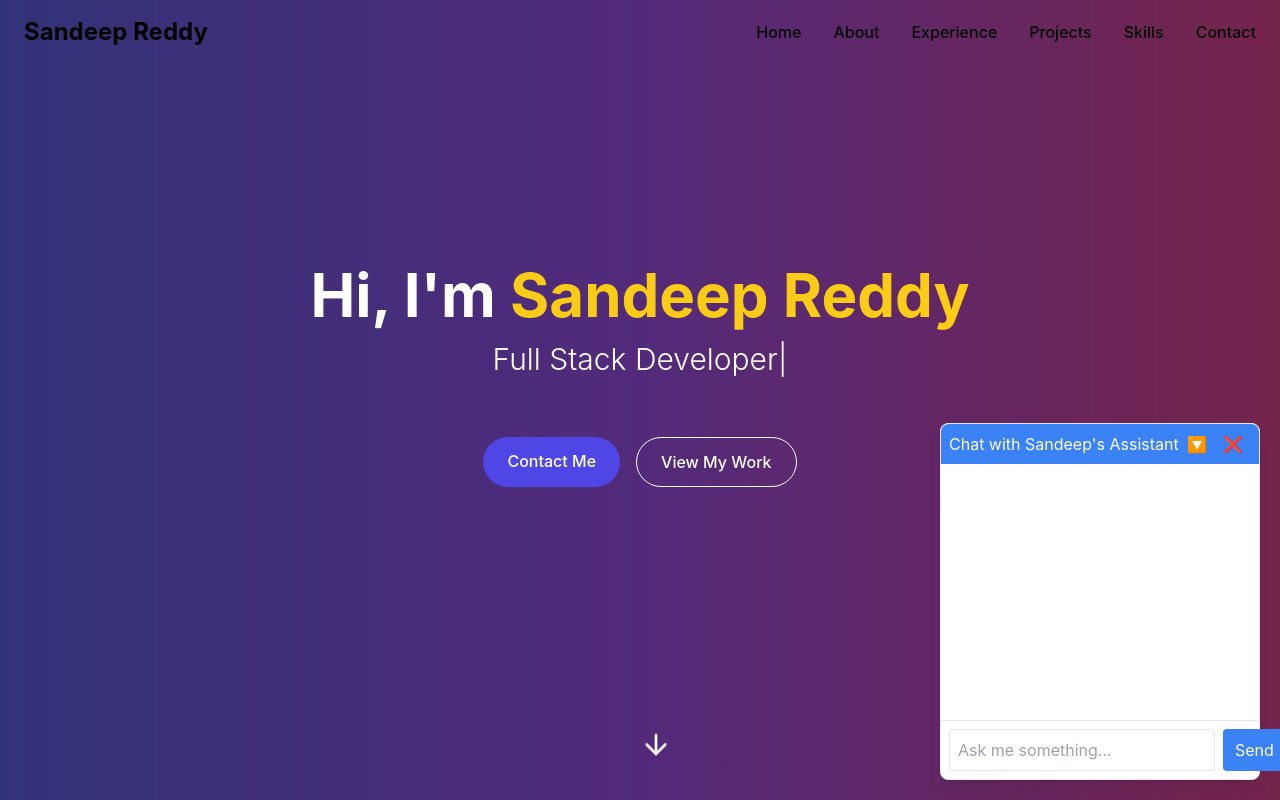
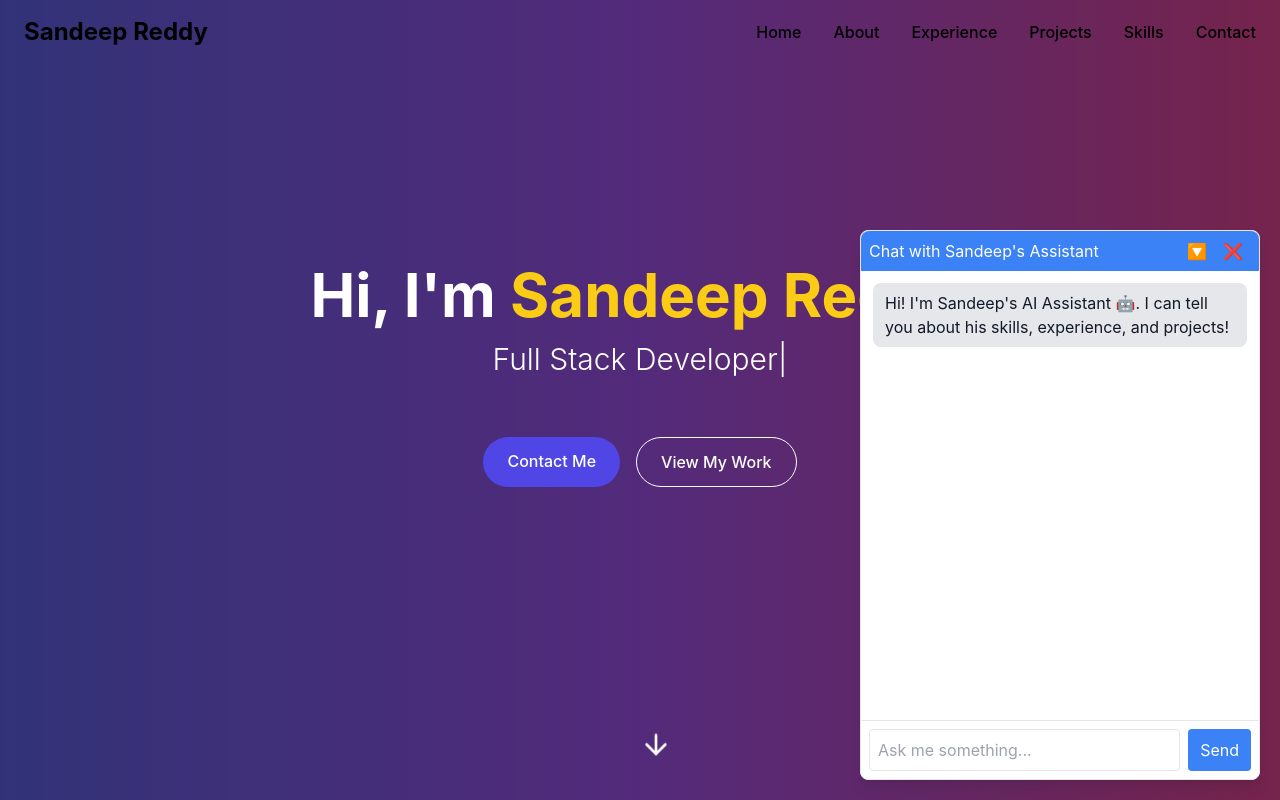
Before and after one commit to Sandeep3899/Portfolio, a React (Vite) app: page / in a window 1280 px wide. Both pictures are taken after a click on the button 1232 px from the left and 752 px from the top of the page. Shown: the top 800 px of the page. Built offline with nearby package versions, Linux system fonts and the light colour scheme.

Commit message:
Updated 2.0

```diff
--- a/src/components/ChatWidget.tsx
+++ b/src/components/ChatWidget.tsx
@@ -1,5 +1,5 @@
 import { useState } from "react";
-import { FiMessageSquare } from "react-icons/fi"; // <-- Add icon
+import { FiMessageSquare } from "react-icons/fi";
 
 interface Message {
   role: string;
@@ -7,9 +7,15 @@
 }
 
 export default function ChatWidget() {
-  const [messages, setMessages] = useState<Message[]>([]);
+  const [messages, setMessages] = useState<Message[]>([
+    {
+      role: "bot",
+      content:
+        "Hi! I'm Sandeep's AI Assistant 🤖. I can tell you about his skills, experience, and projects!",
+    },
+  ]);
   const [input, setInput] = useState("");
-  const [isOpen, setIsOpen] = useState(false); // <-- Start closed
+  const [isOpen, setIsOpen] = useState(false);
   const [isMinimized, setIsMinimized] = useState(false);
 
   async function sendMessage() {
@@ -54,13 +60,20 @@
           onClick={() => setIsOpen(true)}
           className="p-4 bg-blue-600 text-white rounded-full shadow-lg hover:bg-blue-700"
         >
-          <FiMessageSquare size={24} />
+          <FiMessageSquare size={28} />
         </button>
       )}
 
       {/* Chat Window */}
       {isOpen && (
-        <div className="w-80 bg-white border rounded-lg shadow-lg flex flex-col">
+        <div
+          className="bg-white border rounded-lg shadow-lg flex flex-col"
+          style={{
+            width: "400px",
+            height: isMinimized ? "60px" : "550px",
+            transition: "all 0.3s ease-in-out",
+          }}
+        >
           {/* Header */}
           <div className="flex justify-between items-center p-2 bg-blue-500 text-white rounded-t-lg">
             <span>Chat with Sandeep's Assistant</span>
@@ -80,7 +93,7 @@
           {/* Messages */}
           {!isMinimized && (
             <>
-              <div className="p-3 h-64 overflow-y-auto">
+              <div className="p-3 flex-1 overflow-y-auto">
                 {messages.map((msg, idx) => (
                   <div
                     key={idx}
```
Also changed, not shown: 1 other file (tests, documents, lock files or other folders).
